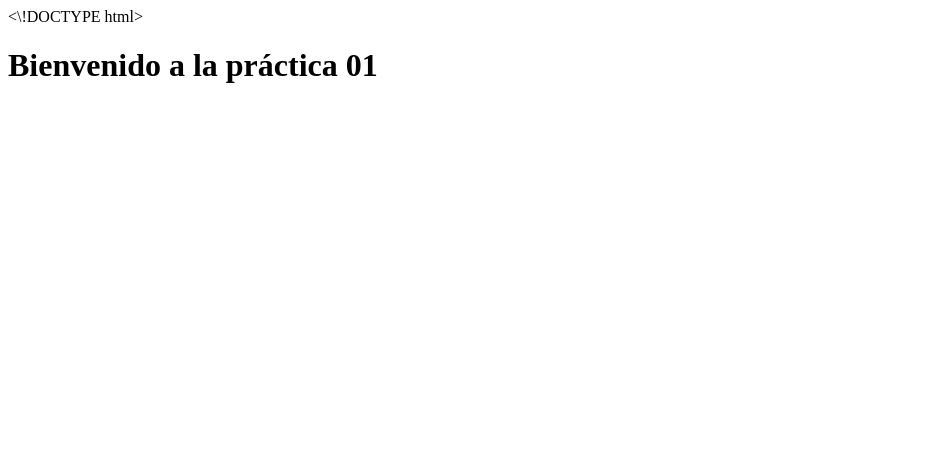
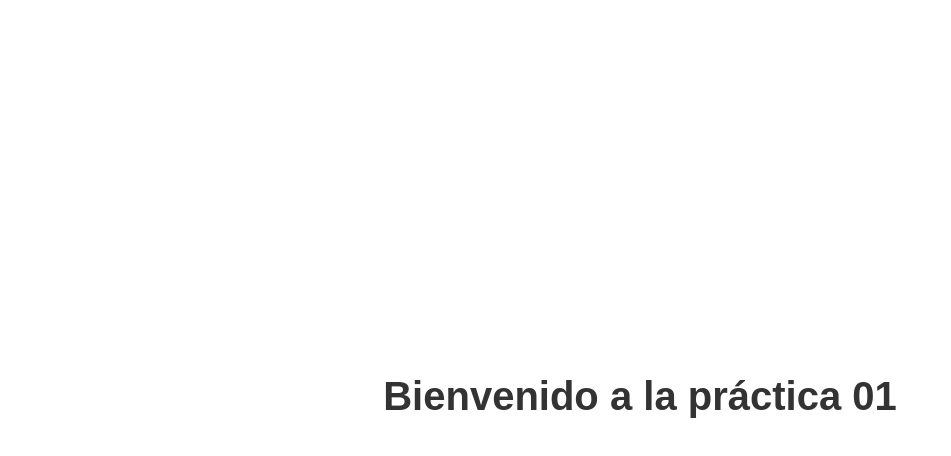
Before and after one commit to ReatiaRyMause/Practica01_varh, a plain HTML site: page index.html in a window 1280 px wide. Shown: the whole page, without its empty margins (0-951 px from the left). Drawn offline with nearby package versions, Linux system fonts and the light colour scheme.

Commit message:
Actualizacion del Index

```diff
--- a/index.html
+++ b/index.html
@@ -1 +1,30 @@
-<\!DOCTYPE html><html><head><title>Mi Página</title></head><body><h1>Bienvenido a la práctica 01</h1></body></html>
+<!DOCTYPE html>
+<html lang="es">
+<head>
+  <meta charset="UTF-8">
+  <meta name="viewport" content="width=device-width, initial-scale=1">
+  <title>Bienvenido | Práctica 01</title>
+  <!-- Bootstrap 5 CDN -->
+  <link href="https://cdn.jsdelivr.net/npm/bootstrap@5.3.3/dist/css/bootstrap.min.css" rel="stylesheet">
+  <style>
+    body {
+      background-color: #ffffff;
+      height: 100vh;
+      display: flex;
+      justify-content: center;
+      align-items: center;
+      font-family: Arial, sans-serif;
+    }
+    h1 {
+      font-size: 2.5rem;
+      font-weight: bold;
+      color: #333;
+    }
+  </style>
+</head>
+<body>
+
+  <h1>Bienvenido a la práctica 01</h1>
+
+</body>
+</html>
```
